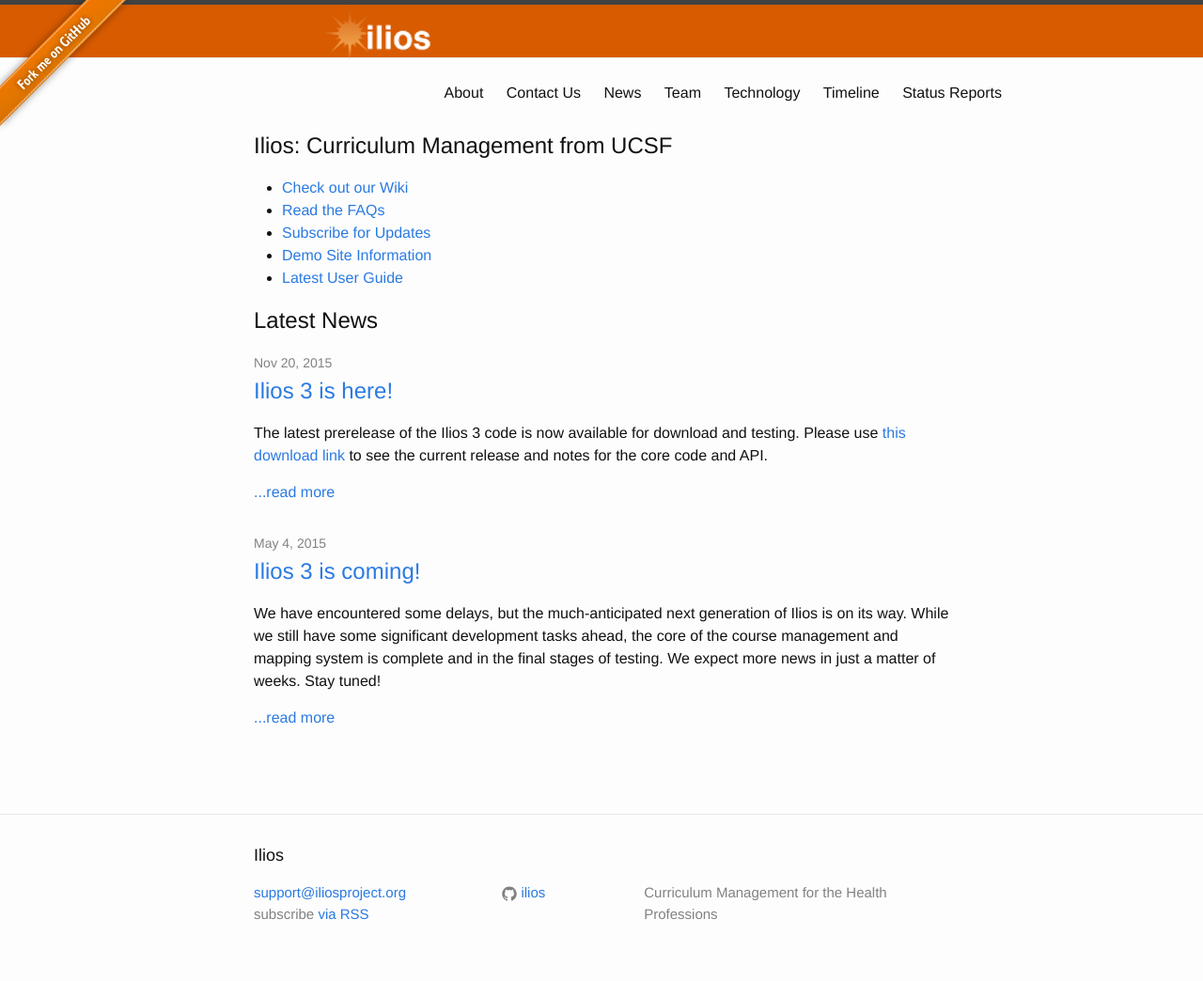
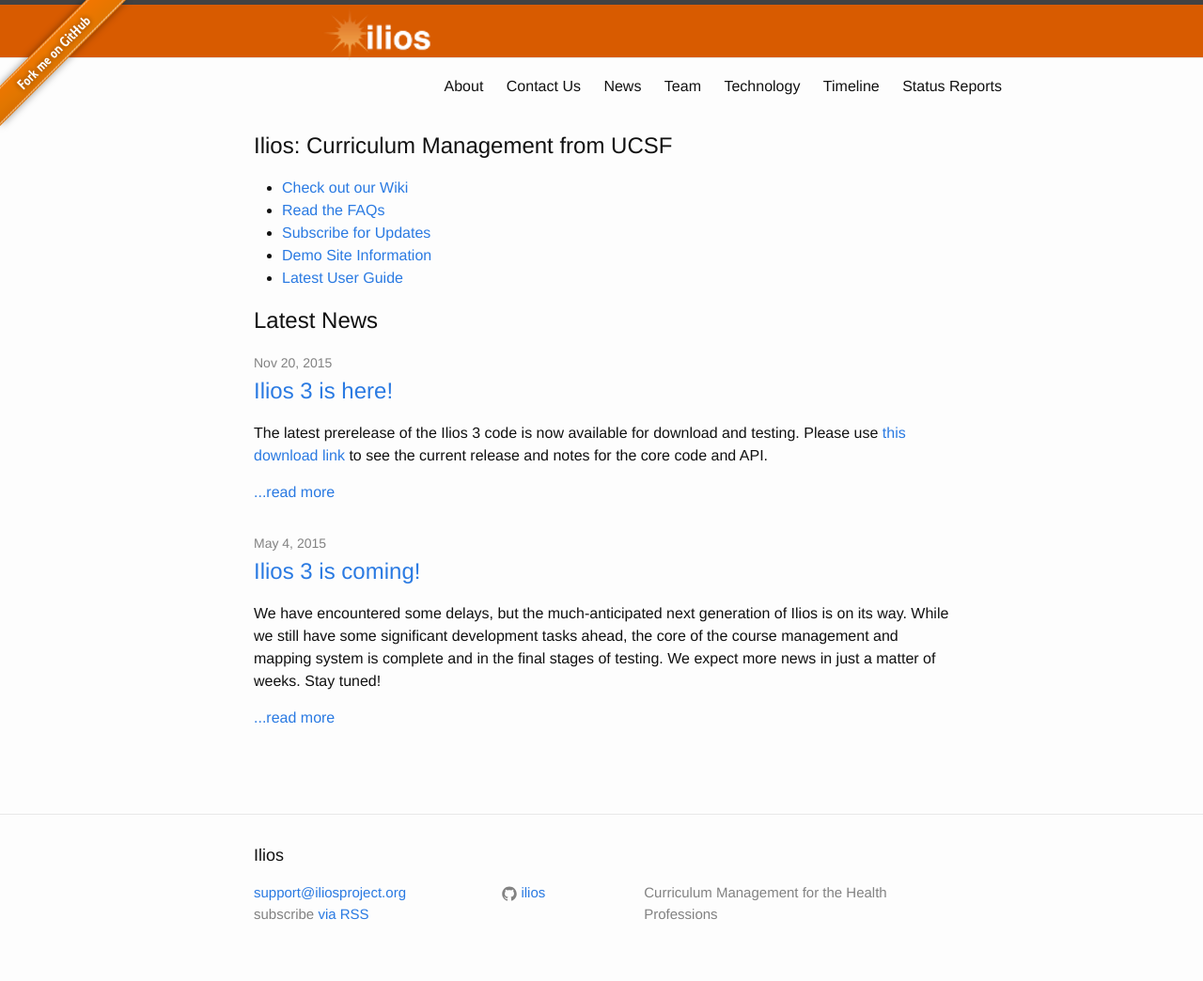
Before and after one commit to ilios/iliosproject.org, a Jekyll site: the page built from index.md, in a window 1280 px wide. Shown: the whole page at 94% size. Built offline with Jekyll 4.4.1, drawn with Linux system fonts in a browser that asks for light colours.

Commit message:
Update _layout.scss

```diff
--- a/_sass/_layout.scss
+++ b/_sass/_layout.scss
@@ -29,7 +29,7 @@
 .site-nav {
  //   vertical-align: sub;
     float: right;
-    line-height: 70px;
+    line-height: 56px;
 
     .menu-icon {
         display: none;
```
